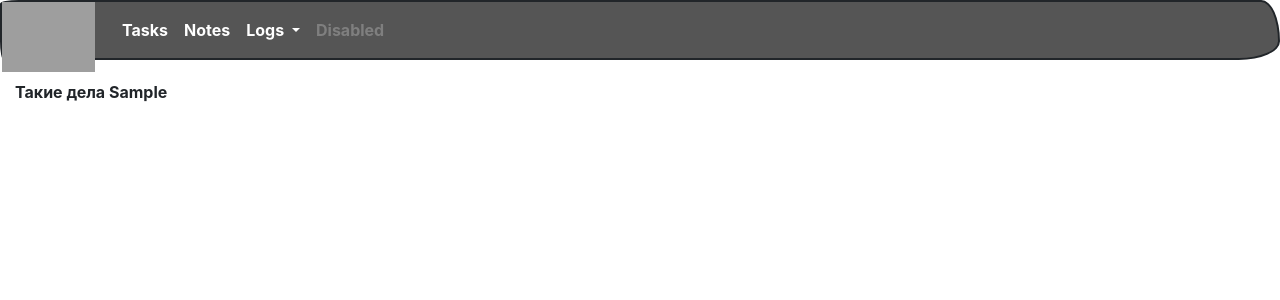
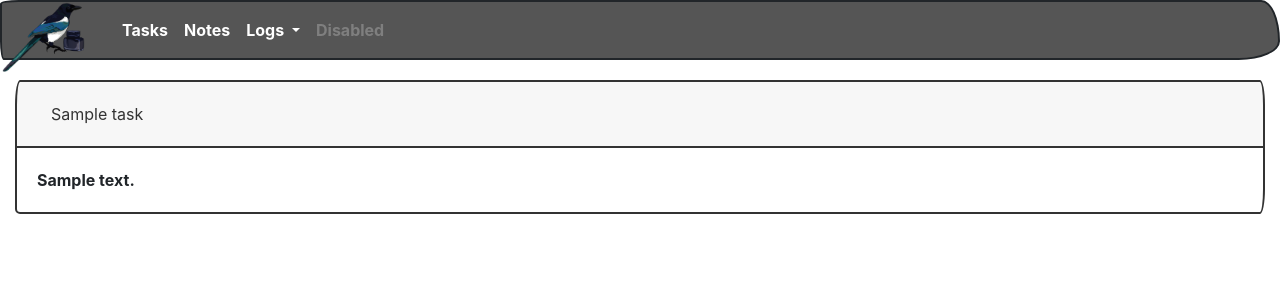
Before and after one commit to iScepsis/magpie, a PHP site: the page made by templates/index.twig in a window 1280 px wide. Shown: the top 300 px of the page. Run offline with PHP 8.4, Linux system fonts and the light colour scheme; the template is opened without the code that fills it: most values are stand-ins (such as "Sample title", 1, 10 or a date in 2020); some libraries are stand-ins or nearby versions; some web fonts are replaced; grey boxes are pictures that could not be loaded.

Commit message:
Небольшие наработки

```diff
--- a/src/dependencies.php
+++ b/src/dependencies.php
@@ -55,7 +55,7 @@ $container['db'] = function ($c) {
 // Action factories
 // -----------------------------------------------------------------------------
 $container['src\Actions\TasksAction'] = function ($c) {
-    return new src\Actions\TasksAction($c->get('view'), $c->get('logger'));
+    return new src\Actions\TasksAction($c);
 };
 $container['App\Action\PhotoAction'] = function ($c) {
     $photoResource = new \App\Resource\PhotoResource($c->get('em'));
--- a/templates/index.twig
+++ b/templates/index.twig
@@ -1,7 +1,30 @@
 {% extends "layouts/main/main.twig" %}
 
-{% block title %} Magpie {% endblock %}
+{% block title %} Tasks {% endblock %}
 
 {% block content %}
-    Такие дела {{ appUri }}
+    <div id="accordion">
+    {% for task in tasks %}
+        <div class="card">
+            <div class="card-header" id="headerTask{{ task.id }}">
+                <h5 class="mb-0">
+                    <button class="btn btn-link" data-toggle="collapse" data-target="task{{ task.id }}" aria-expanded="true" aria-controls="task{{ task.id }}">
+                        {{ task.title }}
+                    </button>
+                </h5>
+            </div>
+
+            <div id="task{{ task.id }}" class="collapse show" aria-labelledby="headerTask{{ task.id }}" data-parent="#accordion">
+                <div class="card-body">
+                    {{ task.description }}
+                </div>
+            </div>
+        </div>
+
+
+    {% endfor %}
+    </div>
+
+
+
 {% endblock %}
--- a/templates/layouts/main/head.twig
+++ b/templates/layouts/main/head.twig
@@ -3,4 +3,5 @@
 <link rel="stylesheet" href="{{ appUri }}/public/css/sketchy.theme.min.css">
 <link rel="stylesheet" href="{{ appUri }}/public/css/style.css">
 <script type="text/javascript" src="{{ appUri }}/vendor/components/jquery/jquery.min.js"></script>
+<script src="https://cdnjs.cloudflare.com/ajax/libs/popper.js/1.14.3/umd/popper.min.js"></script>
 <script type="text/javascript" src="{{ appUri }}/vendor/twbs/bootstrap/dist/js/bootstrap.min.js"></script>
```
Also changed, not shown: src/Actions/BaseAction.php (+12 -3 lines), src/Actions/TasksAction.php (+13 -1 lines), public/img/logo.png (added), src/db/db.sqlite.
